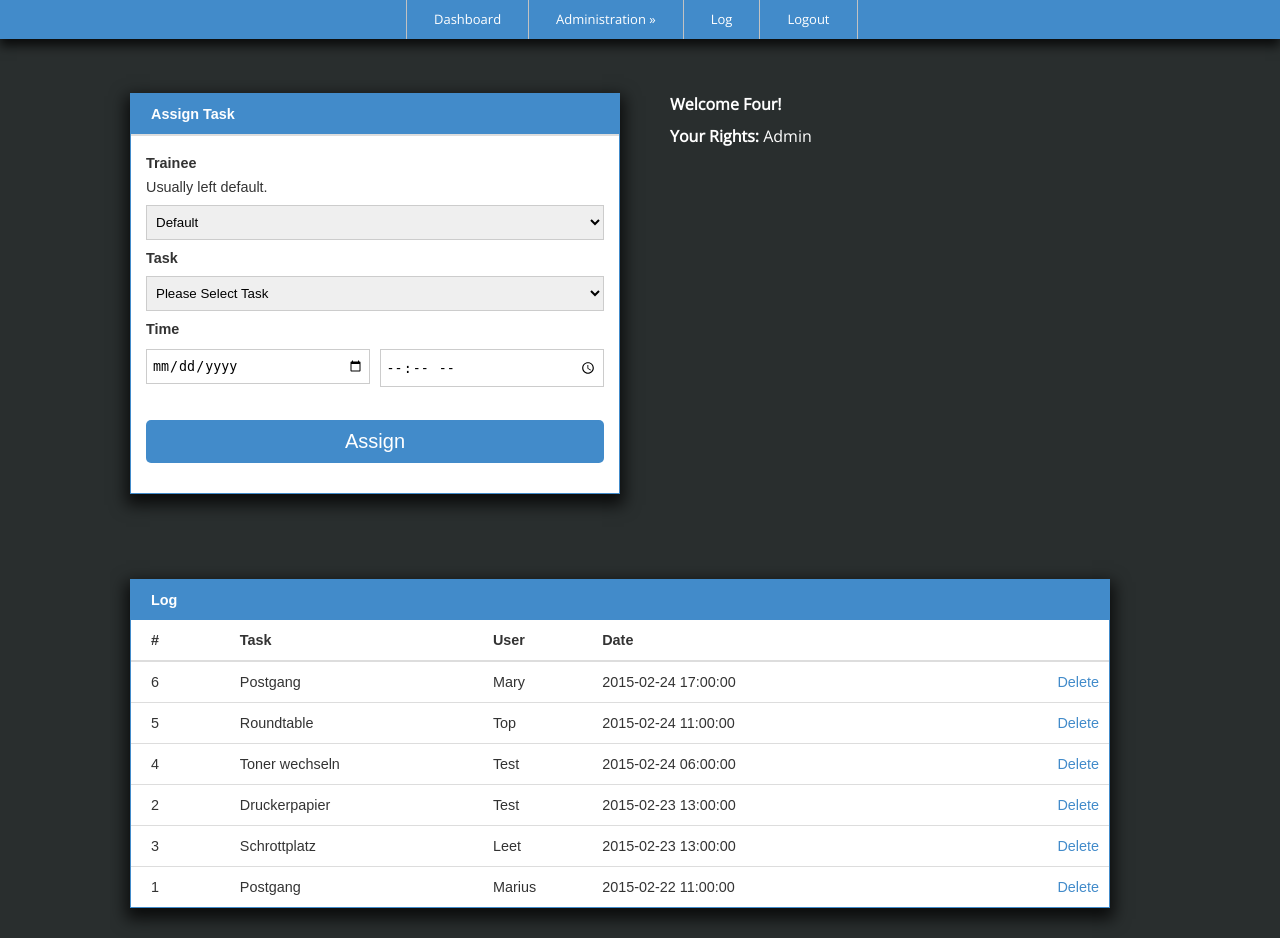
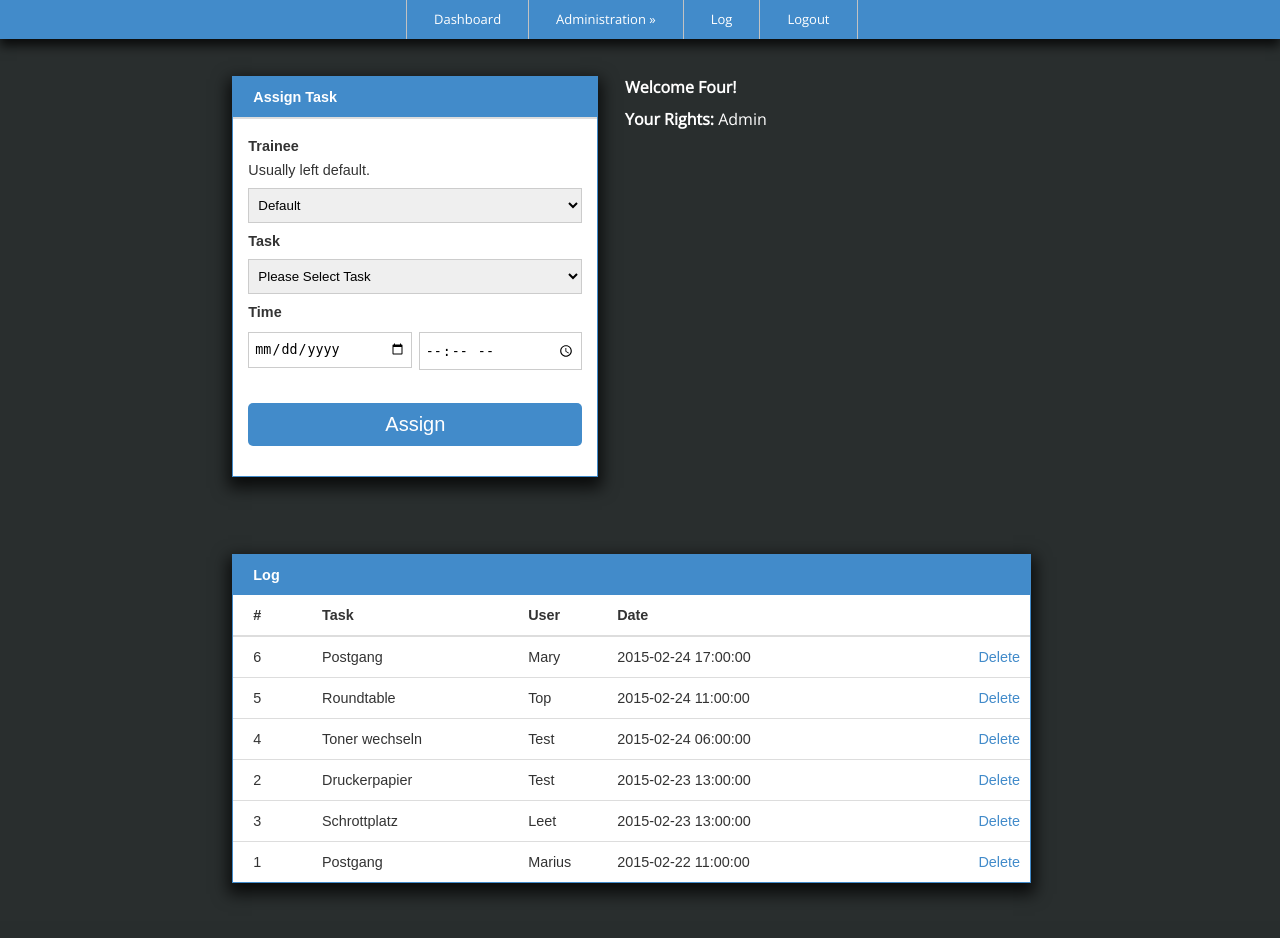
Before and after one commit to MTardchild/Adminsupport, a PHP site: page / in a window 1280 px wide. After the commit the page ends 897 px from the top, so only its background shows below. Run offline with PHP 8.4, Linux system fonts and the light colour scheme; a user stored in the database is signed in; data comes from the database, SQL or seed files in the repository.

Commit message:
Style tweaks
Design more liquid now.

```diff
--- a/style.css
+++ b/style.css
@@ -329,23 +329,17 @@ ul#navigation ul li a {
 }
 
 .smallcard {
-	width: 490px;
+	width: 44%;
 	float: left;
 	text-align: left;
-	margin: 5px 15px 5px 15px;
-	padding: 5px;
-	border-radius:6px;
+	margin: 1% 1% 1% 1%;
 }
 
 .card {
-	width: 980px;
+	width: 96%;
 	float: left;
 	text-align: center;
-	margin: 5px;
-	padding: 5px;
-	border-radius:6px;
-	margin-left: 15px;
-	margin-right: 15px;
+	margin: 1%;
 }
 
 .contenttable {
@@ -393,33 +387,32 @@ ul#navigation ul li a {
 }
 
 #register {
-	margin-top: 5px;
 	text-align: right;
 }
 
 #welcomemessage {
-	width: 1060px;
-	border-radius:10px;
+	width: 65%;
 	border:0px solid #ccc;
-	padding:25px 40px 25px 40px;
 	margin-left: auto;
 	margin-right: auto;
+	padding: 10px 2%;
 	overflow: auto;
 }
 
 #content {
     width: 25%;
 	border:0px solid #ccc;
-	padding:25px;
+	padding:2%;
 	margin-left: auto;
 	margin-right: auto;
 }
 
 #dashboard {
-	width: 1060px;
+	width: 65%;
 	margin-left: auto;
 	margin-right: auto;
 	overflow: auto;
+	padding: 10px 2%;
 }
 
 #middle {
@@ -437,12 +430,6 @@ ul#navigation ul li a {
 	padding-top: 10px;
 }
 
-#profile {
-	padding:50px;
-	border:1px dashed grey;
-	font-size:20px;
-	background-color:#DCE6F7;
-}
 #logout {
 	float:right;
 	padding:0px;
```
